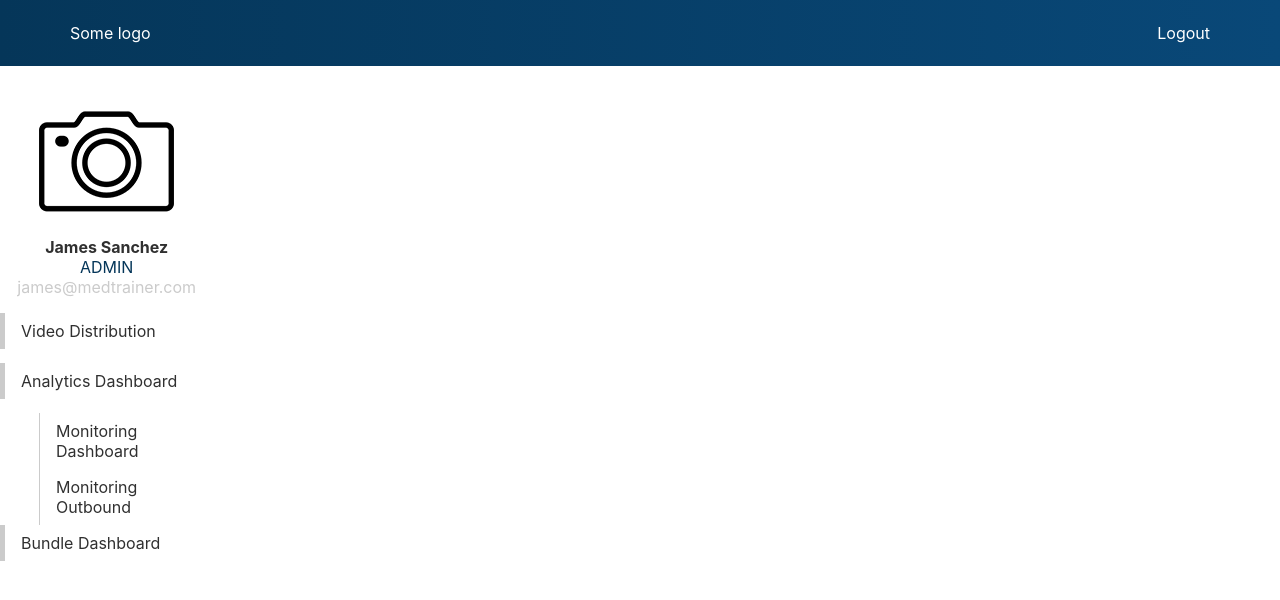
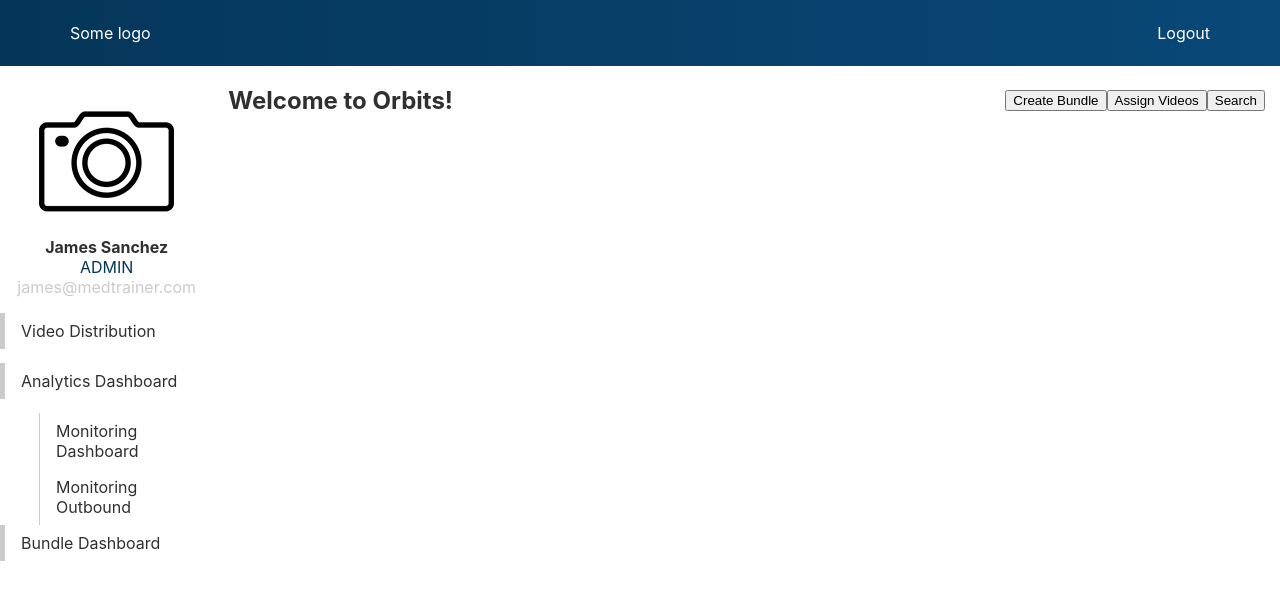
Before and after one commit to danielrfranco/orbits-test, a React (Create React App) app: page / in a window 1280 px wide. Shown: the top 600 px of the page. Built offline with nearby package versions, Linux system fonts and the light colour scheme.

Commit message:
Start building the panel

```diff
--- a/package.json
+++ b/package.json
@@ -39,6 +39,7 @@
     "postcss-import": "^12.0.1",
     "postcss-mixins": "^6.2.1",
     "postcss-nested": "^4.1.2",
+    "postcss-partial-import": "^4.1.0",
     "postcss-preset-env": "^6.6.0"
   }
 }
--- a/postcss.config.js
+++ b/postcss.config.js
@@ -1,5 +1,6 @@
 module.exports = {
   plugins: [
+    require('postcss-partial-import')({ extension: '.pcss' }),
     require('postcss-import'),
     require('postcss-preset-env')({
         stage: 1,
--- a/src/css/App.css
+++ b/src/css/App.css
@@ -92,3 +92,9 @@ body {
 .App .App-sidebar > ul.menu > ul > li:hover {
             border-left: solid var(--orange) 1px;
           }
+
+.App .App-panel > .panel-header {
+      display: flex;
+      justify-content: space-between;
+      align-items: center;
+    }
--- /dev/null
+++ b/src/css/layout/videos-panel.pcss
@@ -0,0 +1,9 @@
+.App {
+  .App-panel {
+    > .panel-header {
+      display: flex;
+      justify-content: space-between;
+      align-items: center;
+    }
+  }
+}
--- a/src/js/App.jsx
+++ b/src/js/App.jsx
@@ -1,7 +1,9 @@
 import React from 'react';
 import '../css/App.css';
 
-import { Topbar, Sidebar } from './components';
+import {
+  Topbar, Sidebar, VideosPanel,
+} from './components';
 
 function App() {
   return (
@@ -16,6 +18,10 @@ function App() {
             <Sidebar />
           </div>
 
+          <div className='col-md-10'>
+            <VideosPanel />
+          </div>
+
         </div>
       </div>
 
--- /dev/null
+++ b/src/js/components/VideosPanel.jsx
@@ -0,0 +1,23 @@
+import React, { Component } from 'react';
+
+export default class VideosPanel extends Component {
+  render() {
+    return (
+      <div className='App-panel'>
+
+        <div className='panel-header'>
+          <div>
+            <h2>Welcome to Orbits!</h2>
+          </div>
+
+          <div>
+            <button className='bundle'>Create Bundle</button>
+            <button className='assign'>Assign Videos</button>
+            <button className='search'>Search</button>
+          </div>
+        </div>
+
+      </div>
+    )
+  }
+}
--- a/src/js/components/index.js
+++ b/src/js/components/index.js
@@ -1,7 +1,9 @@
 import Topbar from './Topbar';
 import Sidebar from './Sidebar';
+import VideosPanel from './VideosPanel';
 
 export {
   Topbar,
   Sidebar,
+  VideosPanel,
 };
```
Also changed, not shown: src/css/App.pcss (+4 -3 lines), 1 other file (tests, documents, lock files or other folders).
